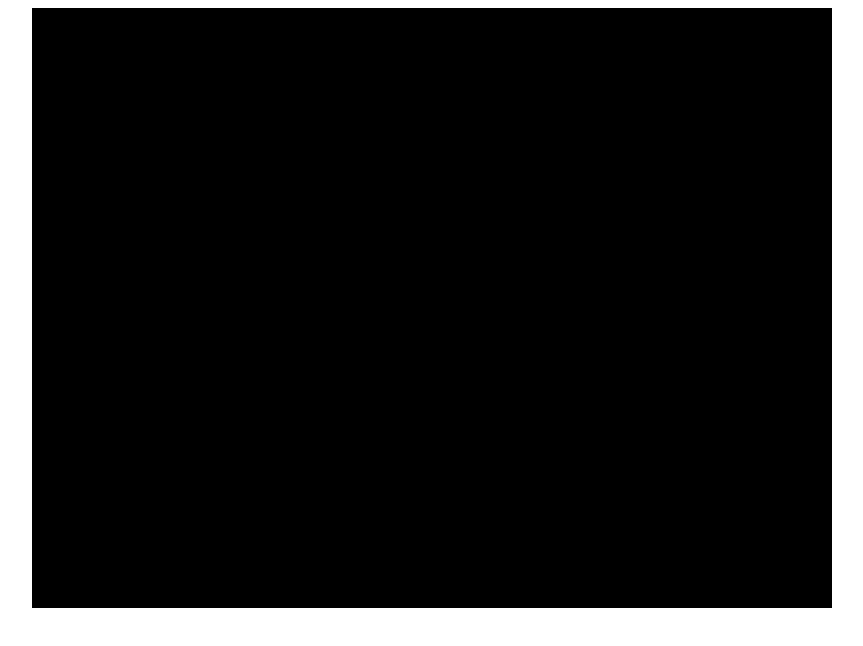
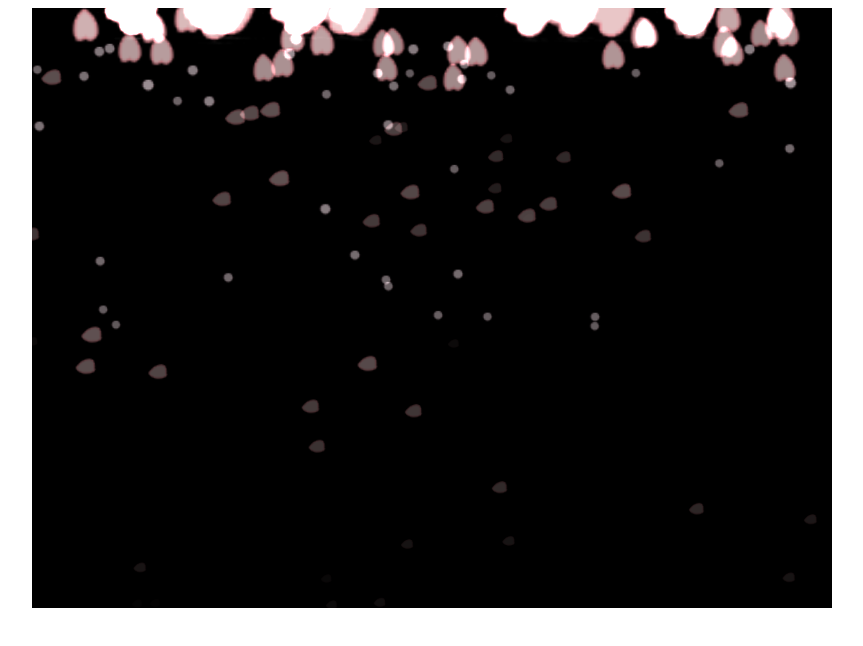
Before and after one commit to Xrhoys/webgl_particle, a plain HTML site: page index.html in a window 1280 px wide. Shown: the whole page, without its empty margins (208-1071 px from the left). Drawn offline with Linux system fonts and the light colour scheme.

Commit message:
Add files via upload

```diff
--- a/index.html
+++ b/index.html
@@ -84,7 +84,7 @@ void main() {
 #version 300 es
 precision mediump float;
 
-uniform sampler2D u_Sprite;
+uniform mediump sampler2DArray u_Sprite;
 
 in float v_Age;
 in float v_Life;
@@ -95,7 +95,7 @@ out vec4 o_FragColor;
 void main() {
   float t =  v_Age/v_Life;
   vec4 color = vec4(vec3(1.0, 1.f, 1.f), 1.0-(v_Age/v_Life));
-  o_FragColor = color * texture(u_Sprite, v_TexCoord);
+  o_FragColor = color * texture(u_Sprite, vec3(v_TexCoord, t * 4.f));
 }
     </script>
   </head>
--- a/main.js
+++ b/main.js
@@ -13,6 +13,40 @@ function camera_OrthoProjection(pos, width, height)
   ];
 
 	return res;
+}
+
+async function loadImages(gl, paths, width, height)
+{
+  const images = [];
+  for(let i = 0; i < paths.length; i += 1)
+  {
+    images.push(await loadImage(paths[i]));
+  }
+
+  var particle_tex = gl.createTexture();
+  gl.bindTexture(gl.TEXTURE_2D_ARRAY, particle_tex);
+  gl.texStorage3D(gl.TEXTURE_2D_ARRAY, images.length - 1, gl.RGBA8, width, height, images.length);
+  for(let i = 0; i < images.length; i += 1)
+  {
+    gl.texSubImage3D(gl.TEXTURE_2D_ARRAY, 0, 0, 0, i, width, height, 1,
+      gl.RGBA, gl.UNSIGNED_BYTE, images[i]);
+  }
+  gl.texParameteri(gl.TEXTURE_2D_ARRAY, gl.TEXTURE_MIN_FILTER, gl.LINEAR);
+  gl.texParameteri(gl.TEXTURE_2D_ARRAY, gl.TEXTURE_MAG_FILTER, gl.LINEAR);
+  gl.texParameteri(gl.TEXTURE_2D_ARRAY, gl.TEXTURE_WRAP_S, gl.CLAMP_TO_EDGE);
+  gl.texParameteri(gl.TEXTURE_2D_ARRAY, gl.TEXTURE_WRAP_T, gl.CLAMP_TO_EDGE);
+
+  return particle_tex;
+}
+
+function loadImage(url) {
+  return new Promise(resolve => {
+    const image = new Image();
+    image.addEventListener('load', () => {
+      resolve(image);
+    });
+    image.src = url;
+  });
 }
 
 function createShader(gl, shader_info) {
@@ -130,8 +164,7 @@ function init(
     max_theta,
     min_speed,
     max_speed,
-    gravity,
-    part_img) { // Note the new parameter.
+    gravity) { // Note the new parameter.
   if (max_age < min_age) {
     throw "Invalid min-max age range.";
   }
@@ -320,6 +353,12 @@ function init(
   gl.enable(gl.BLEND);
   gl.blendFunc(gl.SRC_ALPHA, gl.ONE);
 
+  // var particle_tex = gl.createTexture();
+  // gl.bindTexture(gl.TEXTURE_2D, particle_tex);
+  // // gl.texImage2D(gl.TEXTURE_2D, 0, gl.RGBA8, 32, 32, 0, gl.RGBA, gl.UNSIGNED_BYTE, part_img);
+  // gl.texImage2D(gl.TEXTURE_2D, 0, gl.RGBA, gl.RGBA, gl.UNSIGNED_BYTE, part_img);
+  // gl.texParameteri(gl.TEXTURE_2D, gl.TEXTURE_MIN_FILTER, gl.LINEAR);
+  // gl.texParameteri(gl.TEXTURE_2D, gl.TEXTURE_MAG_FILTER, gl.LINEAR);
   return {
     particle_sys_buffers: buffers,
     particle_sys_vaos: vaos,
@@ -403,7 +442,7 @@ function render(gl, state, timestamp_millis) {
   gl.bindVertexArray(state.particle_sys_vaos[state.read + 2]);
   gl.useProgram(state.particle_render_program);
   gl.activeTexture(gl.TEXTURE0);
-  gl.bindTexture(gl.TEXTURE_2D, state.particle_tex);
+  gl.bindTexture(gl.TEXTURE_2D_ARRAY, state.particle_tex);
   gl.uniformMatrix4fv(
     gl.getUniformLocation(state.particle_render_program, "u_wvp"),
     false, camera_OrthoProjection([0, 0], 800, 600));
@@ -427,28 +466,36 @@ function main() {
   var webgl_context = canvas_element.getContext("webgl2");
   if (webgl_context != null) {
     document.body.appendChild(canvas_element);
-    var part_img = new Image();
-    part_img.src = "feather.png";
-    part_img.onload = function () {
+
+    loadImages(webgl_context,
+      [
+        "./sakura0.png",
+        "./sakura1.png",
+        "./sakura2.png",
+        "./sakura3.png",
+        // "./sakura4.png",
+      ],
+      24, 24).then((part_img) => {
       var state =
         init(
           webgl_context,
-          100,
+          200,
           0.90,
           0.8, 1.9,
           -Math.PI, Math.PI,
           0.0, 10.5,
-          [0.0, -500.0],
-          part_img);
+          [0.0, -500.0]);
       // canvas_element.onmousemove = function(e) {
       //   var x = (e.pageX - this.offsetLeft) - this.width / 2;
       //   var y = -(e.pageY - this.offsetTop) + this.height / 2;
       //   state.origin = [x, y];
       // };
+      // state.origin = [200.0 * Math.cos(4.0 * ts), 200.0];
       state.size = 35.0;
+      state.particle_tex = part_img;
       window.requestAnimationFrame(
         function(ts) { render(webgl_context, state, ts); });
-    }
+    });
   } else {
     document.write("WebGL2 is not supported by your browser");
   }
```
Also changed, not shown: sakura0.png (added), sakura1.png (added), sakura2.png (added), sakura3.png (added), sakura4.png (added).
